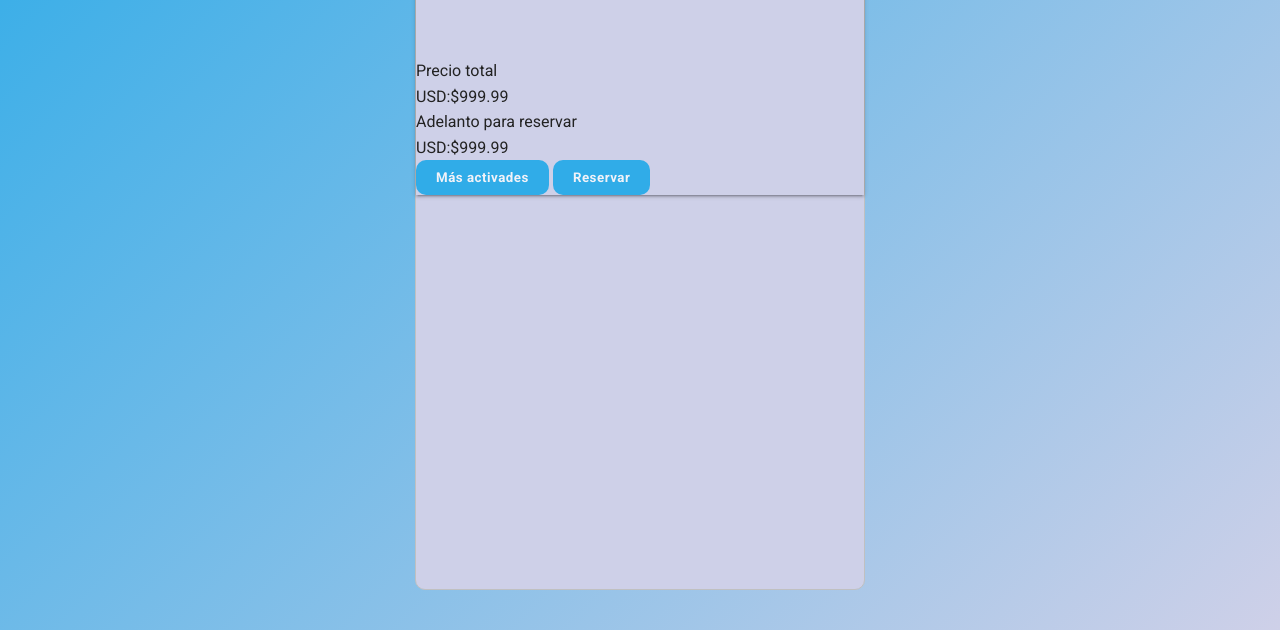
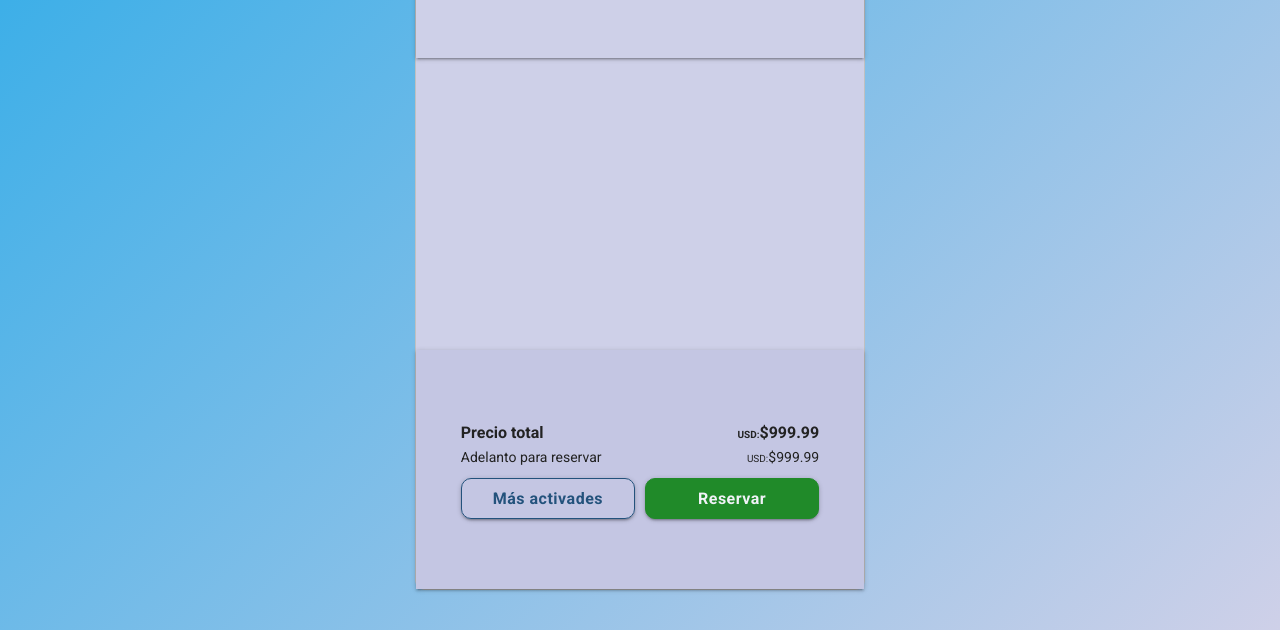
Before and after one commit to vicventum/shopping-car-mobile, a website built with Parcel: page src/index.html in a window 1280 px wide. Shown: the part 170-800 px from the top of the page. Built offline with nearby package versions, Linux system fonts and the light colour scheme.

Commit message:
Termina estilos de .pay

```diff
--- a/src/app/sass/components/_buttons.sass
+++ b/src/app/sass/components/_buttons.sass
@@ -1,45 +1,35 @@
 .btn
-  display: inline-block
-  // font-size: $size-boton
-  font-weight: $fw-bold
-  font-family: var(--font-paragraph)
-  // text-transform: uppercase
-  letter-spacing: .5px
-  padding: 1rem 2rem
+    display: inline-block
+    font-size: $size-paragraph
+    font-weight: $fw-bold
+    font-family: var(--font-paragraph)
+    // text-transform: uppercase
+    letter-spacing: .5px
+    padding: 1rem 2rem
 
-  outline: none
-  border: none
-  border-radius: $border-radius
+    outline: none
+    border: 1px solid var(--color-1-dark)
+    border-radius: $border-radius
 
-  background-color: var(--color-1)
-  color: var(--light-alternative)
+    background-color: transparent
+    color: var(--color-1-dark)
 
-  cursor: pointer
-  @extend .u-depth-1
+    cursor: pointer
+    @extend .u-depth-1
 
-  transition-property: background-color, border-color, color, box-shadow
-  transition-duration: .2s
-  transition-timing-function: ease-in-out
+    transition-property: background-color, border-color, color, box-shadow
+    transition-duration: .2s
+    transition-timing-function: ease-in-out
 
-  +media('>=tablet')
-    box-shadow: 5px 5px 0px 0px transparent
 
-    &:hover
-      background-color: darken($color-1, 15%)
-      // box-shadow: 5px 5px 0px 0px var(--light-alternative)
-      box-shadow: 5px 5px 0px 0px var(--color-2)
+    &--chat
+        background-color: var(--color-1)
+        color: var(--light-alternative)
+        padding: .8rem 2rem
+        border: none
 
-  &--chat
-    padding: .8rem 2rem
-  //   &:hover
-  //     background-color: darken($color-3, 7%)
-
-  // &--blue
-  //   background-color: var(--color-2)
-  //   &:hover
-  //     background-color: darken($color-2, 7%)
-
-  // &--green
-  //   background-color: var(--color-6)
-  //   &:hover
-  //     background-color: darken($color-6, 7%)
+    &--action
+        // @extend .u-depth-2
+        color: var(--light-alternative)
+        border: 1px solid var(--color-success)
+        background-color: var(--color-success)
--- a/src/app/sass/config/_reset.sass
+++ b/src/app/sass/config/_reset.sass
@@ -88,7 +88,6 @@ li
 .container
     width: 100%
     height: 100%
-
     background-color: var(--light)
 
 
--- a/src/app/sass/config/_variables.sass
+++ b/src/app/sass/config/_variables.sass
@@ -9,9 +9,8 @@ $breakpoints: ('phone': 420px,'tablet': 768px,'laptop': 1024px,'desktop': 1280px
   --color-2-transparent: rgba(192, 192, 192, 0.8)
   --color-2-dark: rgb(114, 114, 114)
 
-  // --color-success: rgb(32, 138, 41)
+  --color-success: rgb(32, 138, 41)
   // --color-success: mediumspringgreen
-  --color-success: lime
   --color-danger: tomato
 
   --light: hsl(236, 36%, 86%)
@@ -26,7 +25,9 @@ $breakpoints: ('phone': 420px,'tablet': 768px,'laptop': 1024px,'desktop': 1280px
 
   --size-title: 2rem
   --size-paragraph: 1.6rem
-  --size-min: 1.4rem
+  --size-up: calc( var(--size-paragraph) + .1rem )
+  --size-down: calc( var(--size-paragraph) - .2rem )
+  --size-min: calc( var(--size-paragraph) - .6rem )
 
   --h1: 4rem
   --h2: 3rem
@@ -69,6 +70,8 @@ $font-paragraph: var(--font-paragraph)
 
 $size-paragraph: var(--size-paragraph)
 $size-title: var(--size-title)
+$size-up: var(--size-up)
+$size-down: var(--size-down)
 $size-min: var(--size-min)
 
 $h1: var(--h1)
--- /dev/null
+++ b/src/app/sass/layout/_pay.sass
@@ -0,0 +1,15 @@
+.pay-container
+    background-color: darken($light, 3%)
+    // background-color: var(--color-1-dark)
+    // color: var(--light-alternative)
+
+.pay
+
+    &__total p
+        font-weight: $fw-bold
+
+    &__advance
+        font-size: $size-down
+
+    span
+        font-size: $size-min
--- a/src/app/sass/main.sass
+++ b/src/app/sass/main.sass
@@ -24,3 +24,4 @@
 
 // layout
 @import "./layout/_header"
+@import "./layout/_pay"
--- a/src/index.html
+++ b/src/index.html
@@ -22,10 +22,11 @@
     />
   </head>
   <body>
-    <section class="container">
+    <section class="container
+    v-flex flex-col j-content-between">
 
+      <!-- HEADER -->
       <div class="header-container u-depth-1">
-        <!-- HEADER -->
         <header class="header u-box u-box--y-1
         v-flex j-content-between">
           <!-- Logo -->
@@ -36,9 +37,9 @@
           v-flex j-content-between a-items-center
           ">
             <a href="#" class="btn btn--chat">Chat</a>
-            <i href="#" class="icon-whatsapp u-icon"></i>
-            <i href="#" class="icon-phone u-icon"></i>
-            <i href="#" class="icon-basket u-icon"></i>
+            <a href="#"><i href="#" class="icon-whatsapp u-icon"></i></a>
+            <a href="#"><i href="#" class="icon-phone u-icon"></i></a>
+            <a href="#"><i href="#" class="icon-basket u-icon"></i></a>
             <!-- Hamburger Icon -->
             <button
               id="iconHamburger" class="header__hamburger hamburger hamburger--collapse -hamburger--squeeze u-hide-for-desktop" type="button">
@@ -50,27 +51,34 @@
         </header>
 
 
-        <!-- FOOTER -->
-        <footer class="pay">
+
+      </div>
+
+      <main></main>
+
+      <!-- FOOTER -->
+      <div class="pay-container u-depth-1">
+        <footer class="pay u-box u-box--y-1
+        row-space-1">
           <div class="pay__amounts">
-            <div class="pay__total">
+            <div class="pay__total
+            v-flex j-content-between">
               <p>Precio total</p>
               <p><span>USD:</span>$999.99</p>
             </div>
-            <div class="pay__advance">
+            <div class="pay__advance
+            v-flex j-content-between">
               <p>Adelanto para reservar</p>
               <p><span>USD:</span>$999.99</p>
             </div>
           </div>
-
-          <div class="pay__btns">
-            <button class="btn">Más activades</button>
-            <button class="btn">Reservar</button>
+          <div class="pay__btns
+          v-flex col-space-1">
+            <button class="btn w-full">Más activades</button>
+            <button class="btn btn--action w-full">Reservar</button>
           </div>
         </footer>
-
       </div>
-
     </section>
 
     <!-- SCRIPTS -->
```
